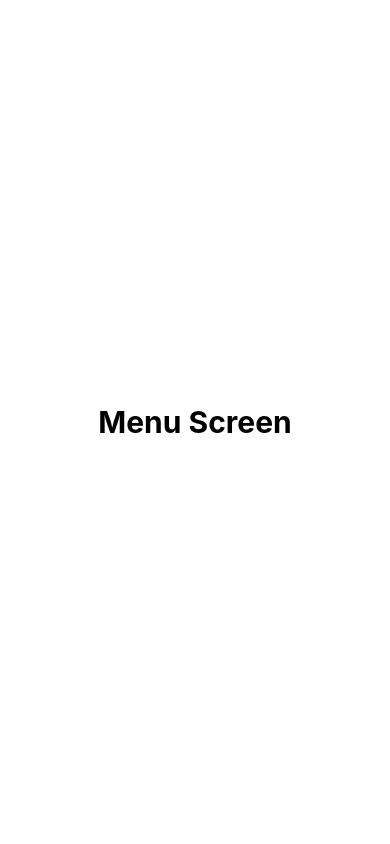
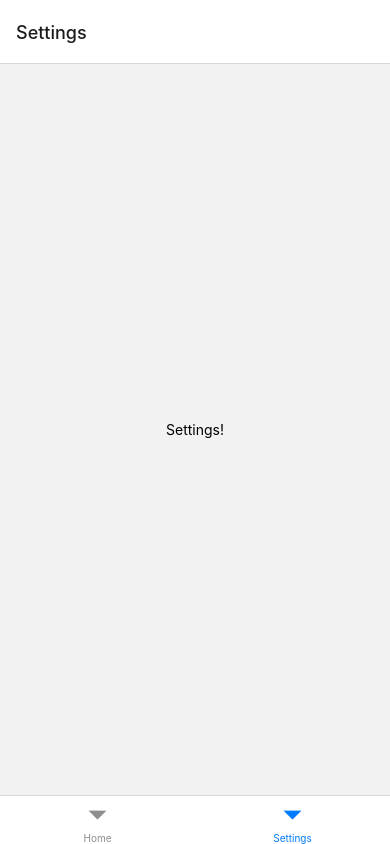
Before and after one commit to jlg-formation/frn-fev-23, a React Native app in the folder front/: screen /Settings in a window 390 px wide. Both pictures are taken after a click on the button "SE CONNECTER". Built offline with nearby package versions, Linux system fonts and the light colour scheme.

Commit message:
dev: added react navigation

```diff
--- a/front/package.json
+++ b/front/package.json
@@ -10,8 +10,12 @@
     "test": "jest"
   },
   "dependencies": {
+    "@react-navigation/bottom-tabs": "^6.5.5",
+    "@react-navigation/native": "^6.1.4",
     "react": "18.2.0",
-    "react-native": "0.71.3"
+    "react-native": "0.71.3",
+    "react-native-safe-area-context": "^4.5.0",
+    "react-native-screens": "^3.20.0"
   },
   "devDependencies": {
     "@babel/core": "^7.20.0",
--- a/front/screens/MenuScreen.tsx
+++ b/front/screens/MenuScreen.tsx
@@ -1,26 +1,18 @@
+import {createBottomTabNavigator} from '@react-navigation/bottom-tabs';
+import {NavigationContainer} from '@react-navigation/native';
 import React from 'react';
-import {StyleSheet, Text, View} from 'react-native';
+import {HomeScreen} from './menu/HomeScreen';
+import {SettingScreen} from './menu/SettingScreen';
+
+const Tab = createBottomTabNavigator();
 
 export const MenuScreen = () => {
   return (
-    <View style={styles.container}>
-      <Text style={styles.h1}>Menu Screen</Text>
-    </View>
+    <NavigationContainer>
+      <Tab.Navigator>
+        <Tab.Screen name="Home" component={HomeScreen} />
+        <Tab.Screen name="Settings" component={SettingScreen} />
+      </Tab.Navigator>
+    </NavigationContainer>
   );
 };
-
-const styles = StyleSheet.create({
-  container: {
-    justifyContent: 'center',
-    alignItems: 'center',
-    backgroundColor: 'white',
-    height: '100%',
-    width: '100%',
-    padding: 10,
-  },
-  h1: {
-    color: 'black',
-    fontSize: 30,
-    fontWeight: 'bold',
-  },
-});
--- /dev/null
+++ b/front/screens/menu/HomeScreen.tsx
@@ -0,0 +1,14 @@
+import React from 'react';
+import {StyleSheet, Text, View} from 'react-native';
+
+export function HomeScreen() {
+  return (
+    <View style={styles.container}>
+      <Text>Home!</Text>
+    </View>
+  );
+}
+
+const styles = StyleSheet.create({
+  container: {flex: 1, justifyContent: 'center', alignItems: 'center'},
+});
--- /dev/null
+++ b/front/screens/menu/SettingScreen.tsx
@@ -0,0 +1,14 @@
+import React from 'react';
+import {StyleSheet, Text, View} from 'react-native';
+
+export function SettingScreen() {
+  return (
+    <View style={styles.container}>
+      <Text>Settings!</Text>
+    </View>
+  );
+}
+
+const styles = StyleSheet.create({
+  container: {flex: 1, justifyContent: 'center', alignItems: 'center'},
+});
```
Also changed, not shown: front/screens/menu/LegalScreen.tsx (added, +14 -0 lines), 2 other files (tests, documents, lock files or other folders).
